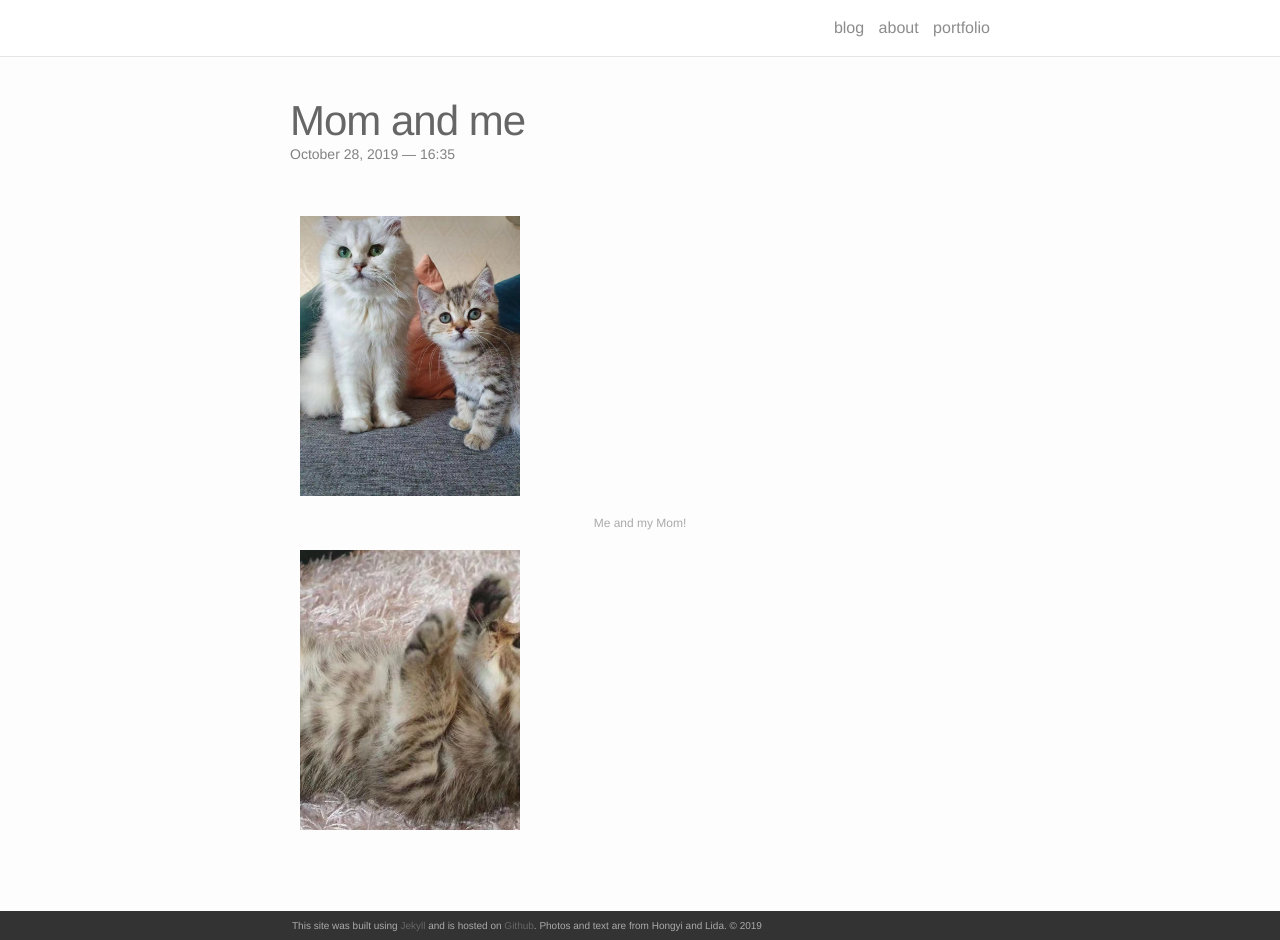
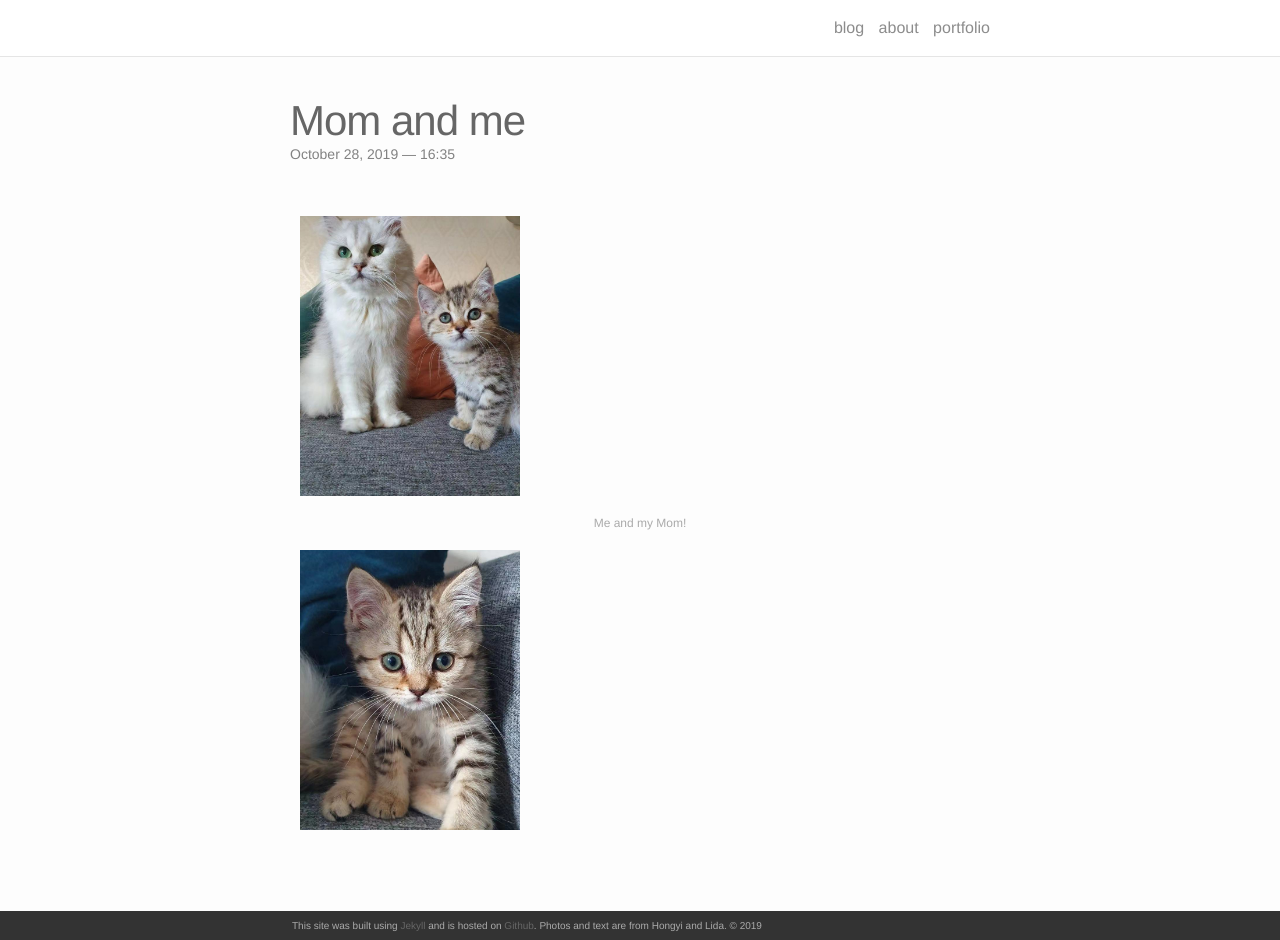
Before and after one commit to guapi-zh/guapi-zh.github.io, a Jekyll site: the page built from _portfolio/photo_3.markdown, in a window 1280 px wide and 940 px high. Built offline with Jekyll 4.4.1, drawn with Linux system fonts in a browser that asks for light colours; nearby versions of some CDN libraries.

Commit message:
fix mistake

```diff
--- a/_portfolio/photo_3.markdown
+++ b/_portfolio/photo_3.markdown
@@ -16,5 +16,5 @@ img: /img/191028/2.jpeg
 </div>
 
 <div class="img_row">
-	<img class="col one" src="{{ site.baseurl }}/img/191020/2.jpeg" alt="" title=""/>
+	<img class="col one" src="{{ site.baseurl }}/img/191028/2.jpeg" alt="" title=""/>
 </div>
```
